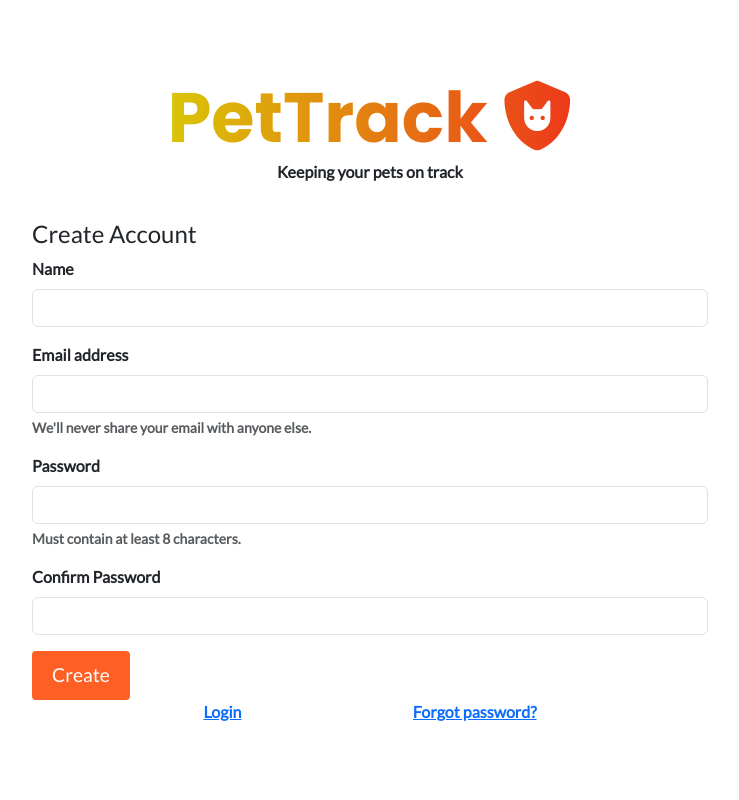
After one commit to villagraandres/PetTrack, a Django app: page /register in a window 1280 px wide. The commit adds this page. Shown: the whole page, without its empty margins (270-1009 px from the left). Run offline with Django 4.2, Linux system fonts and the light colour scheme; some libraries are stand-ins or nearby versions.

Commit message:
verification

```diff
--- a/pet/static/pets/styles.css
+++ b/pet/static/pets/styles.css
@@ -49,3 +49,11 @@ body{
       max-width: 700px; /* Ancho máximo del contenedor */
     }
   }
+
+.nav-links{
+    display: flex;
+    justify-content: space-evenly;
+    text-align: center;
+    padding: 0;
+    margin: 0;
+}
--- /dev/null
+++ b/pet/static/pets/verification.js
@@ -0,0 +1,50 @@
+document.addEventListener('DOMContentLoaded',()=>{
+    verificate()
+})
+
+
+
+function verificate(){
+    const email= document.querySelector('#inputEmail');
+    const name=document.querySelector('#name');
+    const password=document.querySelector('#password');
+    const password2=document.querySelector('#password2');
+    const emailRegex = /^[^\s@]+@[^\s@]+\.[^\s@]+$/;
+
+    name.addEventListener('blur',()=>{
+         if (name.value==''){
+            name.classList.add('border','border-danger')
+            }else{
+            name.classList.remove('border','border-danger')
+            }
+    })
+    password.addEventListener('blur',()=>{
+        if (password.value=='' || password.value.length<8){
+            password.classList.add('border','border-danger')
+        }else{
+            password.classList.remove('border','border-danger')
+        }
+    })
+    password2.addEventListener('blur',()=>{
+        if (password2.value==''){
+            password2.classList.add('border','border-danger')
+        }else{
+            password2.classList.remove('border','border-danger')
+        }
+    })
+
+    email.addEventListener('blur',()=>{
+       if (email.value=='' || !emailRegex.test(email.value)){
+              email.classList.add('border','border-danger')
+       }else{
+              email.classList.remove('border','border-danger')
+       }
+
+    })
+
+    inputs=document.querySelectorAll('input').foreach(n=>{
+        if (n.value==''){
+           console.log(document.querySelector('#submitForm'));
+        }
+    })
+}
--- a/pet/templates/layout.html
+++ b/pet/templates/layout.html
@@ -10,16 +10,18 @@
     <link rel="preconnect" href="https://fonts.googleapis.com">
     <link rel="preconnect" href="https://fonts.gstatic.com" crossorigin>
     <link href="https://fonts.googleapis.com/css2?family=Lato&family=Poppins:wght@400;700&display=swap" rel="stylesheet">
-    <script src="https://kit.fontawesome.com/4b8118d347.js" crossorigin="anonymous"></script>
     <link href="{% static 'pets/styles.css' %}" rel="stylesheet">
-
+    <script src="https://kit.fontawesome.com/6c76bbdb90.js" crossorigin="anonymous"></script>
     <title>Name</title>
 </head>
 <body>
 
-    <i class="fa-thin fa-house"></i>
+
     {% block body %}
     {% endblock body %}
 
 </body>
+{% block script %}
+
+{% endblock script %}
 </html>
--- /dev/null
+++ b/pet/templates/login/register.html
@@ -0,0 +1,60 @@
+{% extends 'layout.html' %}
+{% load static %}
+
+
+{% block body %}
+
+
+<div class="container index">
+    <div class="brand">
+        <h1 class="text-gradient">PetTrack <i class="fa-solid fa-shield-cat"></i> </h1>
+        <p class="slogan">Keeping your pets on track </p>
+
+    </div>
+
+    <div class="form">
+    <form method='POST' action="{% url 'register' %}">
+        {% csrf_token %}
+        <h4>Create Account</h4>
+        <div class="error">
+              {% for error in errors  %}
+                <p>{{error}}</p>
+              {% endfor %}
+        </div>
+        <div class="mb-3">
+            <label for="name" class="form-label">Name</label>
+            <input type="text" class="form-control" id="name" name="name">
+          </div>
+
+        <div class="mb-3">
+          <label for="inputEmail" class="form-label">Email address</label>
+          <input type="email" class="form-control" id="inputEmail" aria-describedby="emailHelp" name="email">
+          <div id="emailHelp" class="form-text">We'll never share your email with anyone else.</div>
+        </div>
+        <div class="mb-3">
+          <label for="password" class="form-label">Password</label>
+          <input type="password" class="form-control" id="password" name="password">
+          <div id="emailHelp" class="form-text">Must contain at least 8 characters.</div>
+        </div>
+        <div class="mb-3">
+          <label for="password2" class="form-label">Confirm Password</label>
+          <input type="password" class="form-control" id="password2" name="password2">
+        </div>
+
+        <input type="submit" class="btn-custom" id="submitForm" value="Create">
+      </form>
+    </div>
+
+    <div class="nav-links">
+
+      <a href="{% url 'index' %}">Login</a>
+      <a href="">Forgot password?</a>
+    </div>
+</div>
+
+
+{% endblock body %}
+
+{% block script %}
+<script src="{% static 'pets/verification.js' %}"></script>
+{% endblock script %}
--- a/pet/urls.py
+++ b/pet/urls.py
@@ -1,5 +1,6 @@
 from django.urls import path,include
 from . import views
 urlpatterns = [
-    path('',views.index)
+    path('',views.index,name='index'),
+    path('register',views.register,name="register"),
 ]
--- a/pet/views.py
+++ b/pet/views.py
@@ -7,5 +7,24 @@ from django.shortcuts import render
 # Create your views here.
 
 def index(request):
+    return render(request,'login/index.html')
 
-    return render(request,'login/index.html')
+def register(request):
+    if request.method=='POST':
+
+        inputs=['name','email','password','password2']
+        errors=[]
+        for i in inputs:
+            if not request.POST.get(i):
+                message=f"{i} is obligatory"
+                errors.append(message.capitalize())
+        if request.POST.get('password')!=request.POST.get('password2'):
+            errors.append("Passwords don't match")
+        if len(errors)>=1:
+            return render(request,'login/register.html',{'errors':errors})
+        else:
+            pass
+
+
+    else:
+        return render(request,'login/register.html')
```
Also changed, not shown: pet/templates/login/index.html (+11 -3 lines), db.sqlite3.
